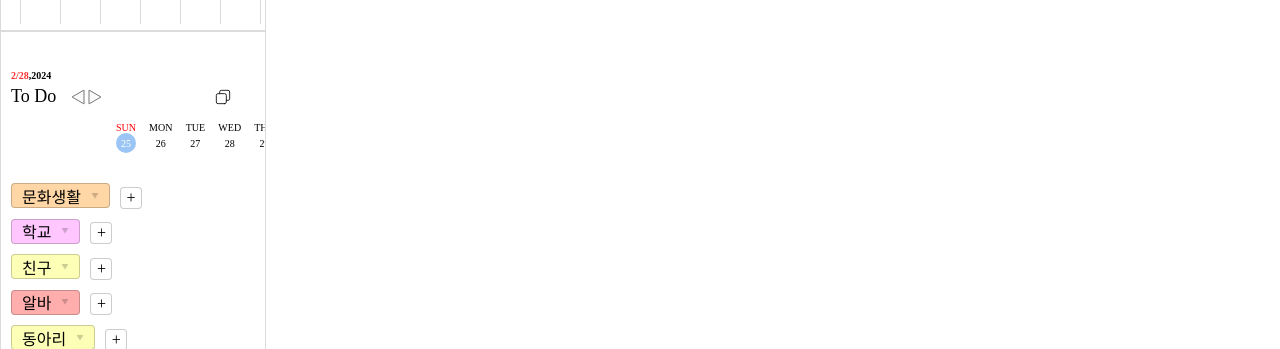
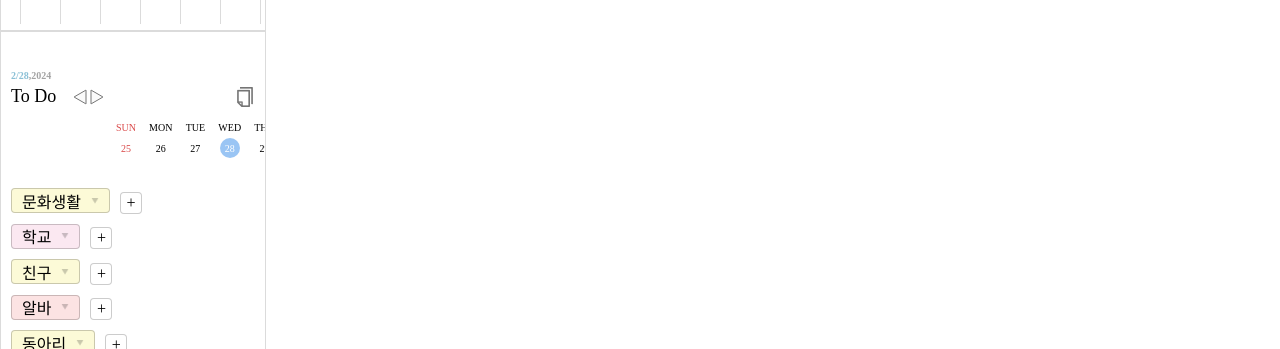
Before and after one commit to codingBottle/JMGDH_Web, a Next.js app: page /test in a window 1280 px wide. Shown: the part 451-800 px from the top of the page. Built offline with nearby package versions, Linux system fonts and the light colour scheme.

Commit message:
style(#6): 오늘 날짜 뒤 배경 추가 및 글씨 색상 변경, 이미지 추가

```diff
--- a/src/components/Todo/TodoTagList.tsx
+++ b/src/components/Todo/TodoTagList.tsx
@@ -16,14 +16,16 @@ interface Todo {
 }
 
 const colors = [
-  '#ffadad',
-  '#ffd6a5',
-  '#fdffb6',
-  '#caffbf',
-  '#9bf6ff',
-  '#a0c4ff',
-  '#bdb2ff',
-  '#ffc6ff',
+  '#FCE3E3',
+  '#FCEFDA',
+  '#FCFAD7',
+  '#D8F1E2',
+  '#E6F8D0',
+  '#DBF0F5',
+  '#D4F5F3',
+  '#E4EBF8',
+  '#FBE8F1',
+  '#EEE8F8',
 ];
 
 const getRandomColor = () => {
--- a/src/components/Todo/WeekList.tsx
+++ b/src/components/Todo/WeekList.tsx
@@ -18,26 +18,23 @@ const dayMapping: { [key: number]: string } = {
 };
 
 const WeekList = () => {
-  // 주간 날자 계산
-  const today = new Date();
-  const dayOfWeek = today.getDay();
-  const sunday = new Date(today.setDate(today.getDate() - dayOfWeek));
+  const now = new Date();
+  const today = new Date(now.getTime()); // now를 복사하여 today를 생성
+  const dayOfWeek = now.getDay();
+  const sunday = new Date(now.setDate(now.getDate() - dayOfWeek));
+  const weekDays: DayInfo[] = [];
 
-  const weekDays: DayInfo[] = Array.from({ length: 7 }).map((_, i) => {
+  for (let i = 0; i < 7; i++) {
     const currentDay = new Date(sunday.getTime() + i * 24 * 60 * 60 * 1000);
-    return {
+    weekDays.push({
       day: dayMapping[currentDay.getDay()],
       date: currentDay.getDate(),
-      isToday: currentDay.getDate() === today.getDate(),
-    };
-  });
-
-  console.log(dayOfWeek);
-  console.log('일요일',sunday);
-  console.log('오늘', new Date());
-  console.log('함수',today);
-
-
+      isToday:
+        currentDay.getDate() === today.getDate() &&
+        currentDay.getMonth() === today.getMonth() &&
+        currentDay.getFullYear() === today.getFullYear(),
+    });
+  }
 
   return (
     <WeekContainer>
@@ -47,15 +44,18 @@ const WeekList = () => {
             <DayTxt
               color={
                 item.day === 'SUN'
-                  ? 'red'
+                  ? '#DA4A4A'
                   : item.day === 'SAT'
-                  ? 'blue'
+                  ? '#4A8CDA'
                   : 'black'
               }
             >
               {item.day}
             </DayTxt>
-            <DateTxt isToday={item.isToday}>{item.date}</DateTxt>
+
+            <DateTxt isToday={item.isToday} isSunday={item.day === 'SUN'}>
+              {item.date}
+            </DateTxt>
           </DayItem>
         ))}
       </DayList>
@@ -70,7 +70,7 @@ const WeekContainer = styled.div`
   justify-content: center;
   align-items: center;
   width: 100%;
-  margin-top: .3125rem;
+  margin-top: 0.3125rem;
   margin-bottom: 1.25rem;
   p {
     font-size: 18px;
@@ -102,9 +102,10 @@ const DayTxt = styled.div<{ color: string }>`
   color: ${({ color }) => color};
   font-size: 10px;
   font-weight: ${theme.fontWeight.Regular};
+  margin-bottom: 5px;
 `;
 
-const DateTxt = styled.div<{ isToday: boolean }>`
+const DateTxt = styled.div<{ isToday: boolean; isSunday: boolean }>`
   display: flex;
   justify-content: center;
   align-items: center;
@@ -112,7 +113,9 @@ const DateTxt = styled.div<{ isToday: boolean }>`
   width: 20px;
   height: 20px;
   border-radius: 50%;
-  color: ${({ isToday }) => (isToday ? 'white' : 'black')};
+
+  color: ${({ isToday, isSunday }) =>
+    isToday ? 'white' : isSunday ? '#DA4A4A' : 'black'};
   background-color: ${({ isToday }) => (isToday ? '#9AC5F4' : 'none')};
 
   font-size: 10px;
--- a/src/components/Todo/index.tsx
+++ b/src/components/Todo/index.tsx
@@ -1,5 +1,6 @@
 import React, { useState } from 'react';
 import styled from 'styled-components';
+import Image from 'next/image';
 import { RightArrow, LeftArrow } from '@/assets/icon/Arrow';
 import theme from '@/styles/theme/theme';
 import CopyButton from '@/assets/icon/Copy';
@@ -11,21 +12,31 @@ const Todo = () => {
   const [day, setDay] = useState(date.getDate());
   const [month, setMonth] = useState(date.getMonth() + 1);
   const [year, setYear] = useState(date.getFullYear());
+  const isSunday = date.getDay() === 0;
 
   return (
     <TotoContainer>
       <DayNTodo>
         <div className="Top">
-            <p className="day">
+          <p
+            className="day"
+            style={{ color: isSunday ? '#191919' : '#8BC0D6  ' }}
+          >
             {month}/{day}
           </p>
-            <p>,{year}</p>
+          <p style={{ color: '#A3A3A3' }}>,{year}</p>
         </div>
         <div className="Bottom">
           <p className="Todo">To Do</p>
           <RightArrow />
           <LeftArrow />
-            <CopyButton />
+          <Image
+            className="copyImg"
+            src={'/todoCopy.png'}
+            alt="copy"
+            width={20}
+            height={20}
+          />
         </div>
       </DayNTodo>
       <WeekList />
@@ -48,19 +59,18 @@ const TotoContainer = styled.div`
 
   overflow: auto;
   overflow-x: hidden;
-
 `;
 
 const DayNTodo = styled.div`
   width: 100%;
   .Top {
-    margin: 38px 0px 5px 10px;
+    margin: 2.375rem 0px 0.3125rem 0.625rem;
     display: flex;
     justify-content: left;
     width: auto;
 
     p {
-      font-size: 10px;
+      font-size: 0.625rem;
       font-weight: ${theme.fontWeight.bold};
     }
     .day {
@@ -68,26 +78,26 @@ const DayNTodo = styled.div`
     }
   }
   .Todo {
-    font-size: 18px;
+    font-size: 1.125rem;
     font-weight: ${theme.fontWeight.Regular};
   }
   .Bottom {
     display: flex;
-    justify-content: left;
+    justify-content: space-between;
     align-items: center;
-    margin: 0px 0px 10px 10px;
+    padding: 0px 0px 0.625rem 0.625rem;
     width: 100%;
     p {
-      font-size: 18px;
+      font-size: 1.125rem;
       font-weight: ${theme.fontWeight.Regular};
-      margin-right: 13px;
+      margin-right: 0.8125rem;
     }
-    svg {
+    .copyImg {
+      margin-right: 0.625rem;
       cursor: pointer;
-      margin-right: 1px;
     }
     :nth-child(4) {
-      margin-left: 110px;
+      margin-left: 8.125rem;
     }
   }
 `;
```
Also changed, not shown: public/todoCopy.png (added). Lines whose indentation alone changed are shown as unchanged.
